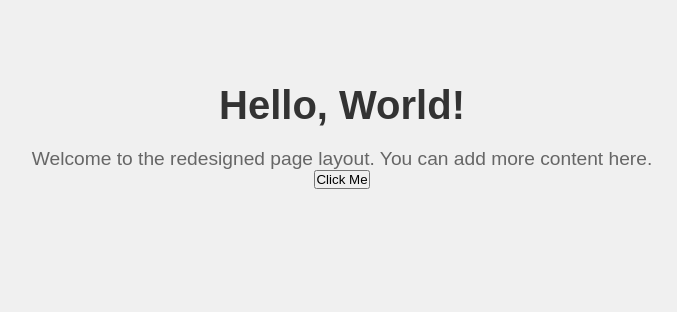
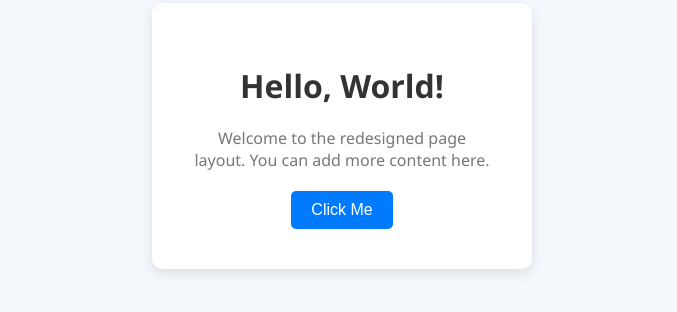
Before and after one commit to scpunctual6/IPETECH, a plain HTML site: page index.html in a window 1280 px wide. Shown: the part 264-576 px from the top of the page, without its empty margins (298-975 px from the left). Drawn offline with Linux system fonts and the light colour scheme.

Commit message:
Update style.css

```diff
--- a/style.css
+++ b/style.css
@@ -1,26 +1,45 @@
-* {
-    margin: 0;
-    padding: 0;
-    box-sizing: border-box;
-  }
-
 body {
-    font-family: Arial, sans-serif;
-    background-color: #f0f0f0;
+  font-family: 'Segoe UI', Tahoma, Geneva, Verdana, sans-serif;
+  background-color: #f4f7fc;
   display: flex;
   justify-content: center;
   align-items: center;
   height: 100vh;
+  margin: 0;
+}
+
+.container {
+  background-color: #fff;
+  padding: 40px;
+  border-radius: 10px;
+  box-shadow: 0 4px 12px rgba(0, 0, 0, 0.1);
   text-align: center;
+  width: 300px;
 }
 
 h1 {
   color: #333;
-    font-size: 2.5em;
+  font-size: 2rem;
+  margin-bottom: 20px;
 }
 
 p {
-    color: #666;
-    font-size: 1.2em;
-    margin-top: 20px;
+  color: #777;
+  font-size: 1rem;
+  margin-bottom: 20px;
 }
+
+.btn {
+  background-color: #007BFF;
+  color: white;
+  padding: 10px 20px;
+  border: none;
+  border-radius: 5px;
+  cursor: pointer;
+  font-size: 1rem;
+  transition: background-color 0.3s;
+}
+
+.btn:hover {
+  background-color: #0056b3;
+}
```
Lines whose indentation alone changed are shown as unchanged.
